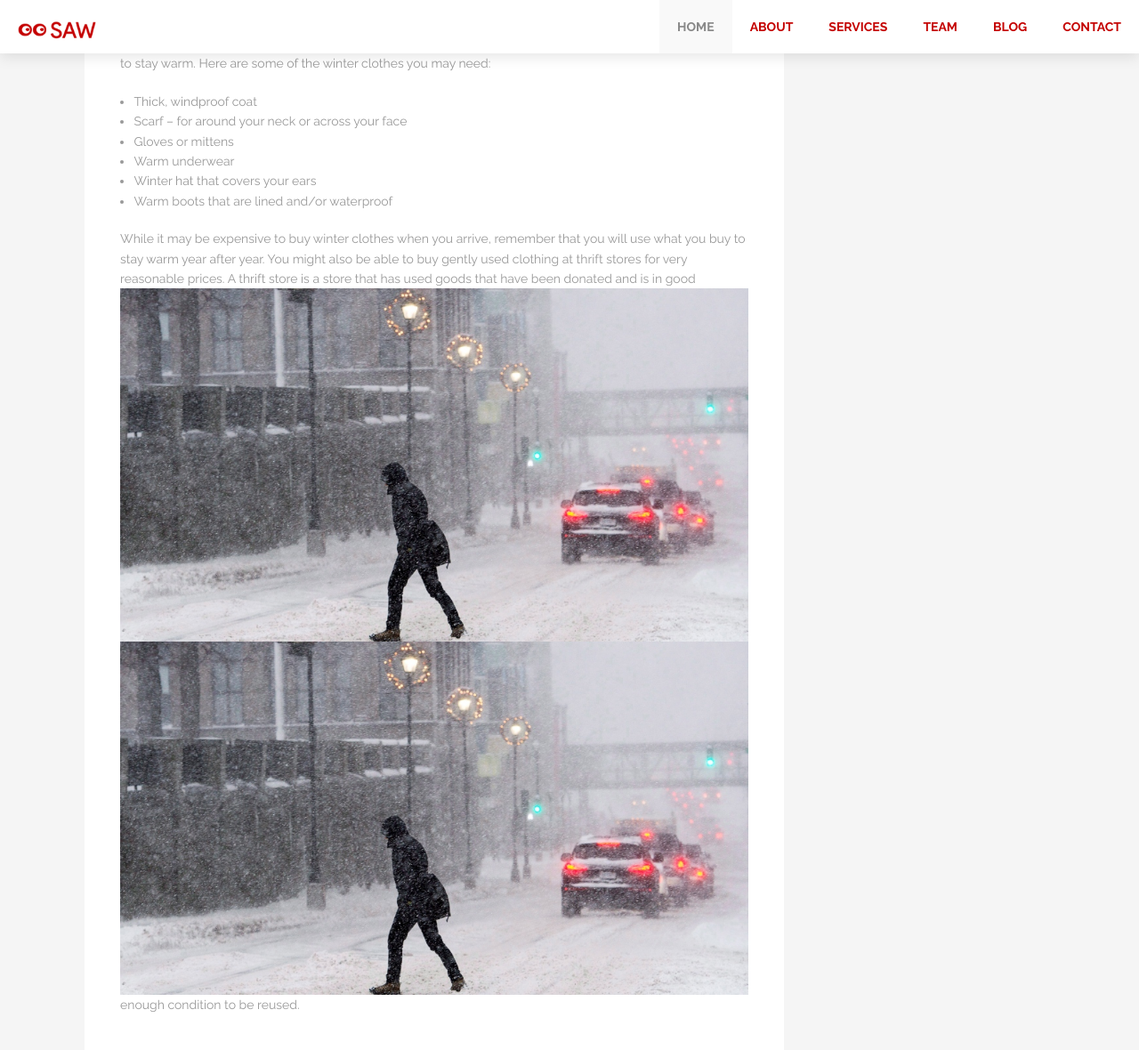
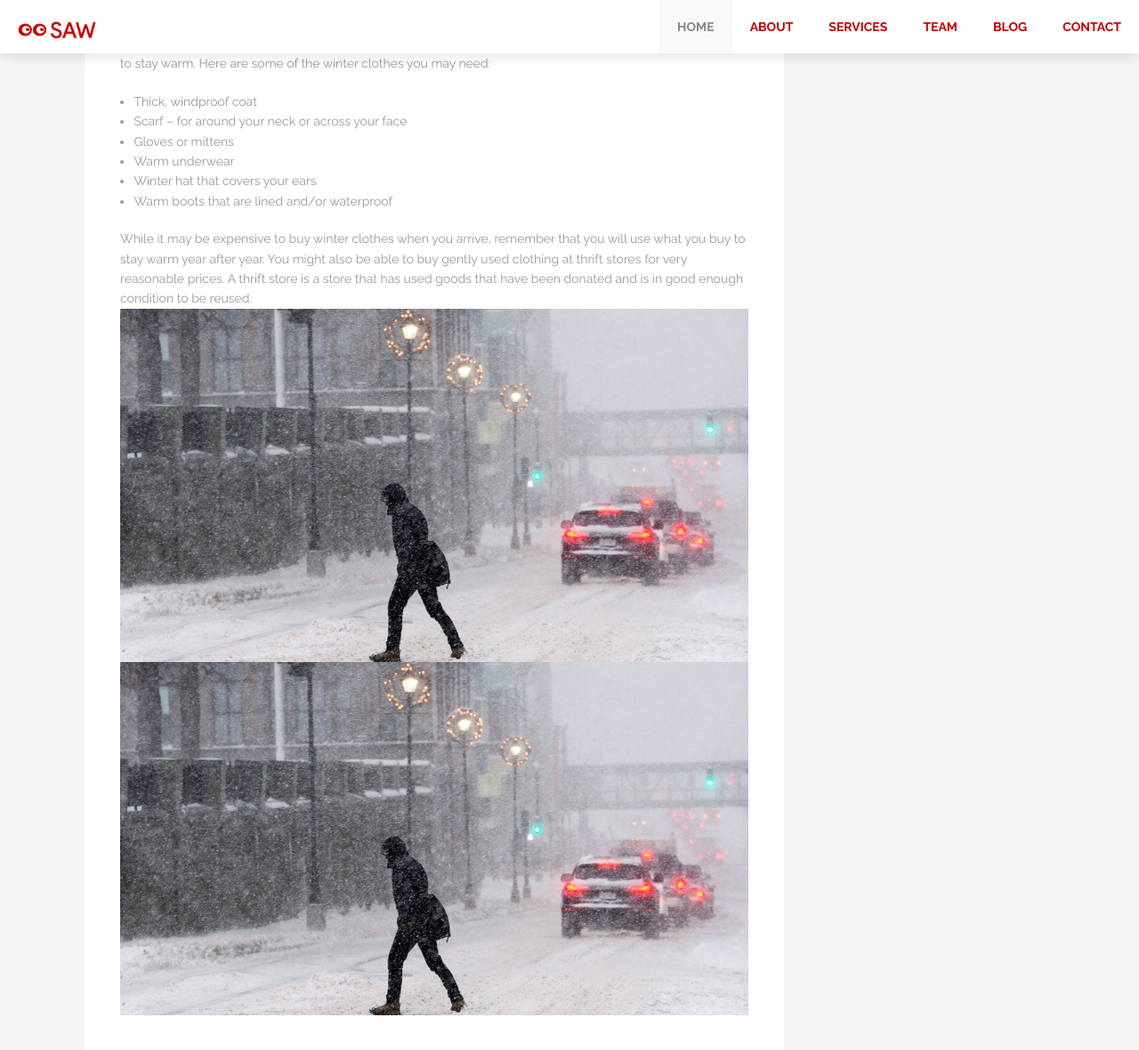
Before and after one commit to prabhav/saw, a Jekyll site: the page built from _posts/2019-05-08-ontario-weather.markdown, in a window 1280 px wide and 1400 px high, scrolled down 1353 px. Shown: the top 1180 px of the window at 89% size. Built offline with Jekyll 4.4.1, drawn with Linux system fonts in a browser that asks for light colours.

Commit message:
Updated Ontario Weather

```diff
--- a/_posts/2019-05-08-ontario-weather.markdown
+++ b/_posts/2019-05-08-ontario-weather.markdown
@@ -35,4 +35,5 @@ In winter, it is cold and snows often. During the winter months (December, Janua
 * Warm boots that are lined and/or waterproof
 
 While it may be expensive to buy winter clothes when you arrive, remember that you will use what you buy to stay warm year after year.
-You might also be able to buy gently used clothing at thrift stores for very reasonable prices. A thrift store is a store that has used goods that have been donated and is in good ![image.jpg](/uploads/image.jpg)![image.jpg](/uploads/image.jpg)enough condition to be reused.
+You might also be able to buy gently used clothing at thrift stores for very reasonable prices. A thrift store is a store that has used goods that have been donated and is in good enough condition to be reused.
+![image.jpg](/uploads/image.jpg)![image.jpg](/uploads/image.jpg)
```
